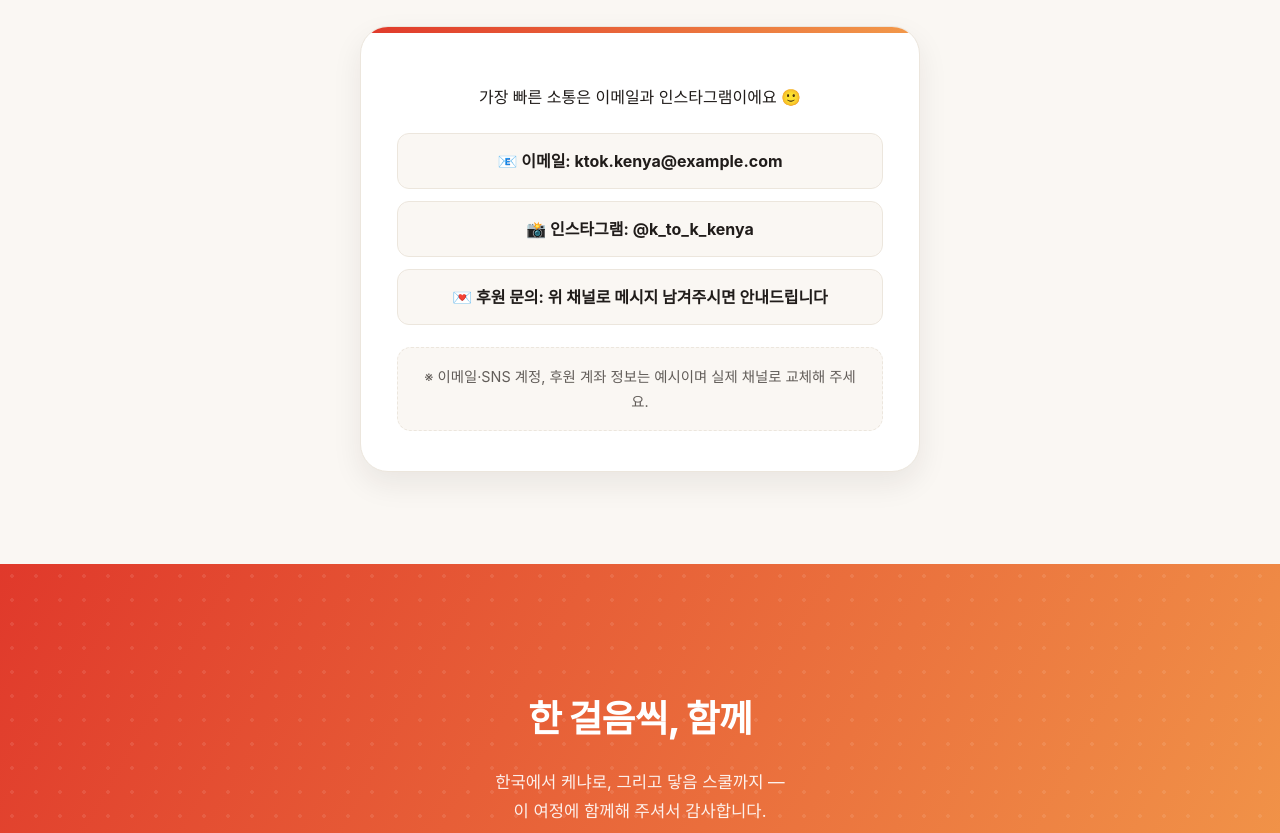
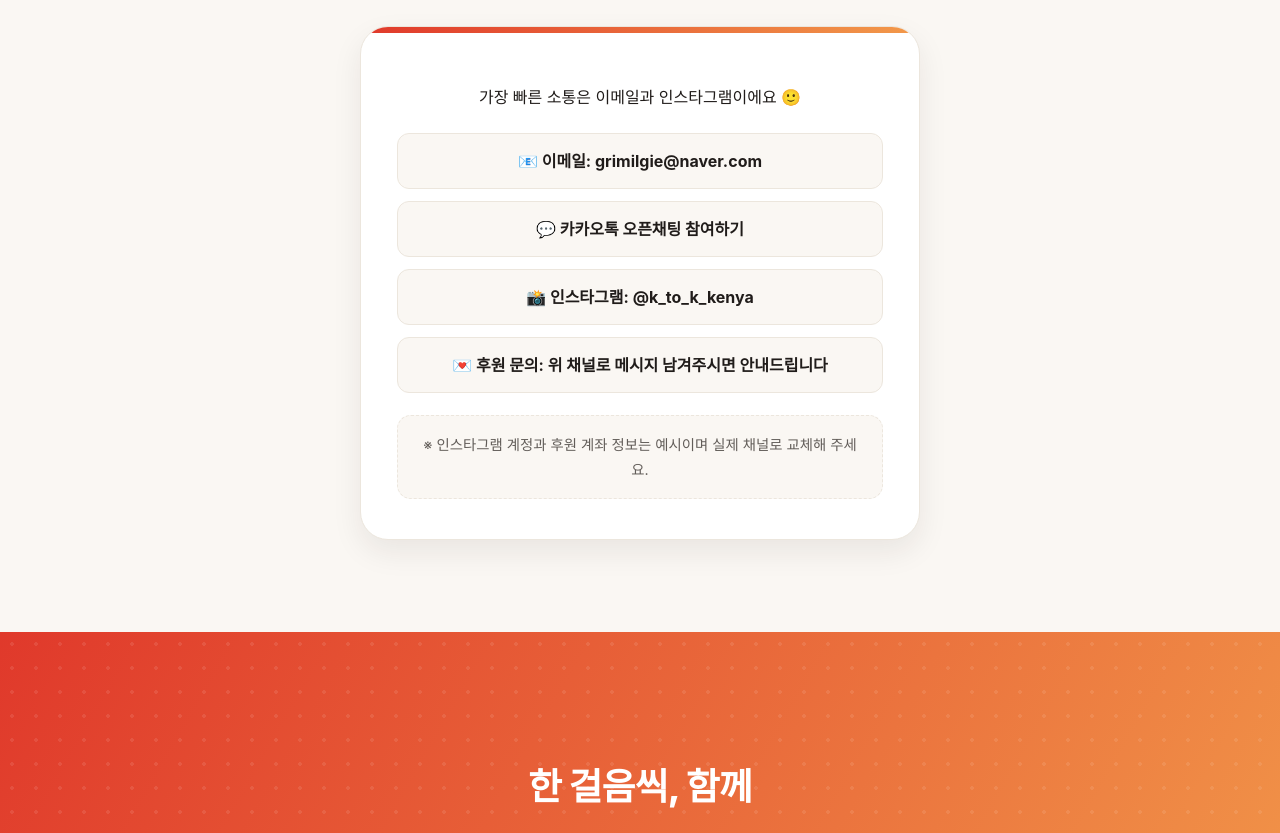
Before and after one commit to yena01093-web/k-to-k, a plain HTML site: page together.html in a window 1280 px wide. Shown: the part 1280-2113 px from the top of the page. Drawn offline with Linux system fonts and the light colour scheme; a web font is replaced by a local one.

Commit message:
Add real email and KakaoTalk open chat link to 함께하기 page

```diff
--- a/together.html
+++ b/together.html
@@ -68,12 +68,13 @@
     <div class="contact-card">
       <p>가장 빠른 소통은 이메일과 인스타그램이에요 🙂</p>
       <div class="contact-list">
-        <span>📧 이메일: ktok.kenya@example.com</span>
+        <span>📧 이메일: grimilgie@naver.com</span>
+        <a href="https://open.kakao.com/o/gr1FCGLi" target="_blank" rel="noopener">💬 카카오톡 오픈채팅 참여하기</a>
         <span>📸 인스타그램: @k_to_k_kenya</span>
         <span>💌 후원 문의: 위 채널로 메시지 남겨주시면 안내드립니다</span>
       </div>
       <div class="note-box">
-        ※ 이메일·SNS 계정, 후원 계좌 정보는 예시이며 실제 채널로 교체해 주세요.
+        ※ 인스타그램 계정과 후원 계좌 정보는 예시이며 실제 채널로 교체해 주세요.
       </div>
     </div>
   </div>
```
